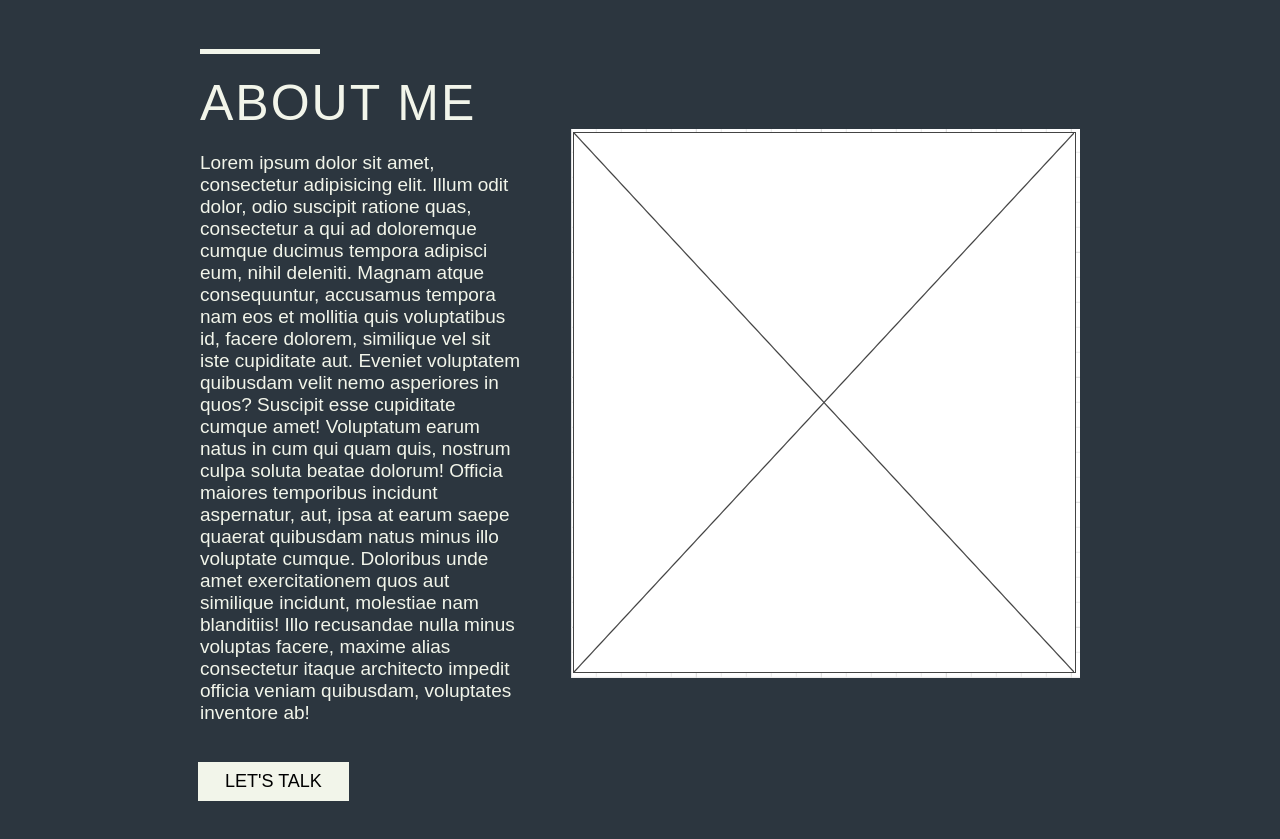
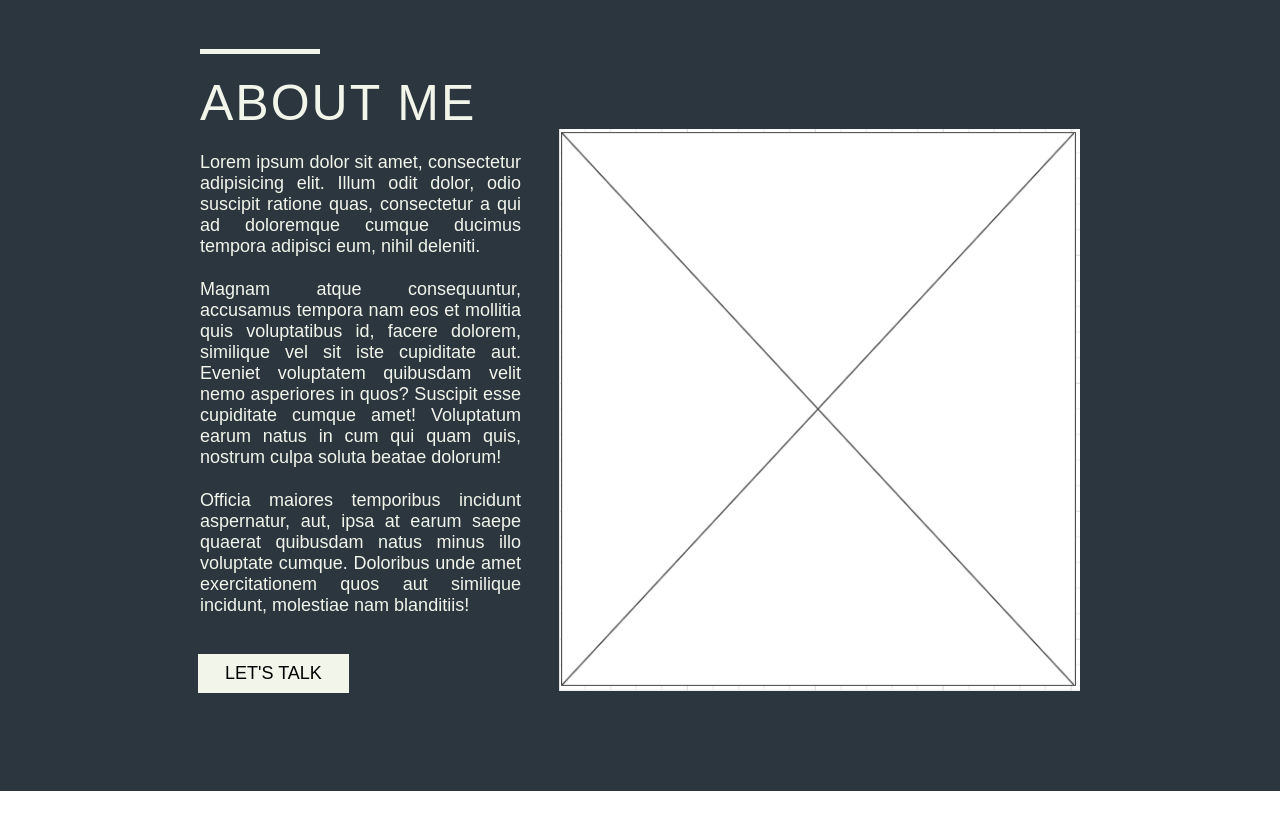
Before and after one commit to AnnaAn01/anna-portfolio-version-2, a React (Create React App) app: page / in a window 1280 px wide. Shown: the part 2080-2919 px from the top of the page. After the commit the page ends 2871 px from the top, so only its background shows below. Built offline with nearby package versions, Linux system fonts and the light colour scheme.

Commit message:
editing About section

```diff
--- a/src/Components/About/About.css
+++ b/src/Components/About/About.css
@@ -48,6 +48,12 @@
   margin-top: 2rem;
   font-size: 1.9rem;
   color: var(--mainBgColor);
+  text-align: justify;
+  text-justify: inter-word;
+}
+
+.about__description-p {
+  font-size: 1.8rem;
 }
 
 .about__follow-btn {
@@ -74,6 +80,10 @@
 
 .about__img-area {
   margin-top: 15rem;
+  display: flex;
+  position: relative;
+  justify-content: flex-end;
+  /* align-items: flex-end; */
 }
 
 .about__img {
--- a/src/Components/About/About.js
+++ b/src/Components/About/About.js
@@ -10,20 +10,26 @@ const About = () => {
           <div className="about__divider-line"></div>
           <h1 className="about__intro-title">About me</h1>
           <div className="about__intro-description">
-            Lorem ipsum dolor sit amet, consectetur adipisicing elit. Illum odit
-            dolor, odio suscipit ratione quas, consectetur a qui ad doloremque
-            cumque ducimus tempora adipisci eum, nihil deleniti. Magnam atque
-            consequuntur, accusamus tempora nam eos et mollitia quis
-            voluptatibus id, facere dolorem, similique vel sit iste cupiditate
-            aut. Eveniet voluptatem quibusdam velit nemo asperiores in quos?
-            Suscipit esse cupiditate cumque amet! Voluptatum earum natus in cum
-            qui quam quis, nostrum culpa soluta beatae dolorum! Officia maiores
-            temporibus incidunt aspernatur, aut, ipsa at earum saepe quaerat
-            quibusdam natus minus illo voluptate cumque. Doloribus unde amet
-            exercitationem quos aut similique incidunt, molestiae nam
-            blanditiis! Illo recusandae nulla minus voluptas facere, maxime
-            alias consectetur itaque architecto impedit officia veniam
-            quibusdam, voluptates inventore ab!
+            <p className="about__description-p">
+              Lorem ipsum dolor sit amet, consectetur adipisicing elit. Illum
+              odit dolor, odio suscipit ratione quas, consectetur a qui ad
+              doloremque cumque ducimus tempora adipisci eum, nihil deleniti.
+            </p>
+            <br />
+            <p className="about__description-p">
+              Magnam atque consequuntur, accusamus tempora nam eos et mollitia
+              quis voluptatibus id, facere dolorem, similique vel sit iste
+              cupiditate aut. Eveniet voluptatem quibusdam velit nemo asperiores
+              in quos? Suscipit esse cupiditate cumque amet! Voluptatum earum
+              natus in cum qui quam quis, nostrum culpa soluta beatae dolorum!
+            </p>
+            <br />
+            <p className="about__description-p">
+              Officia maiores temporibus incidunt aspernatur, aut, ipsa at earum
+              saepe quaerat quibusdam natus minus illo voluptate cumque.
+              Doloribus unde amet exercitationem quos aut similique incidunt,
+              molestiae nam blanditiis!
+            </p>
           </div>
           <button className="about__follow-btn">Let's talk</button>
         </div>
```
